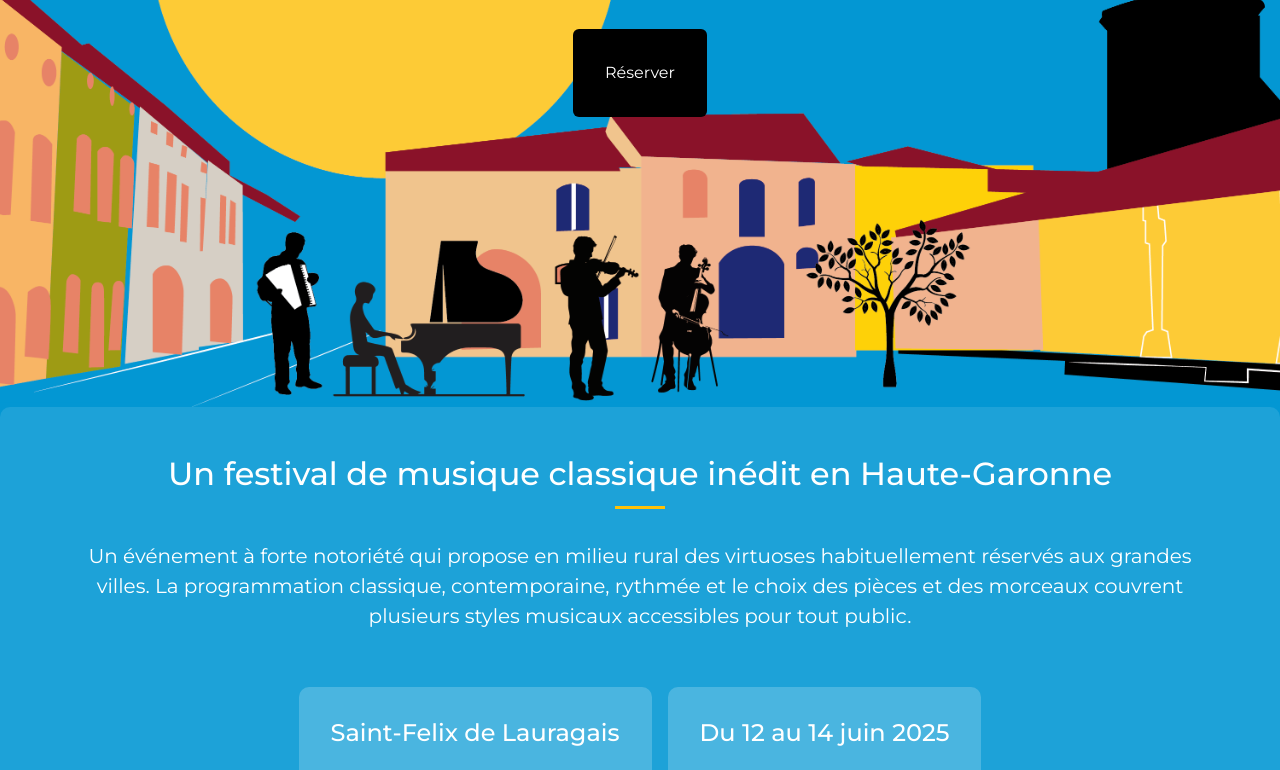
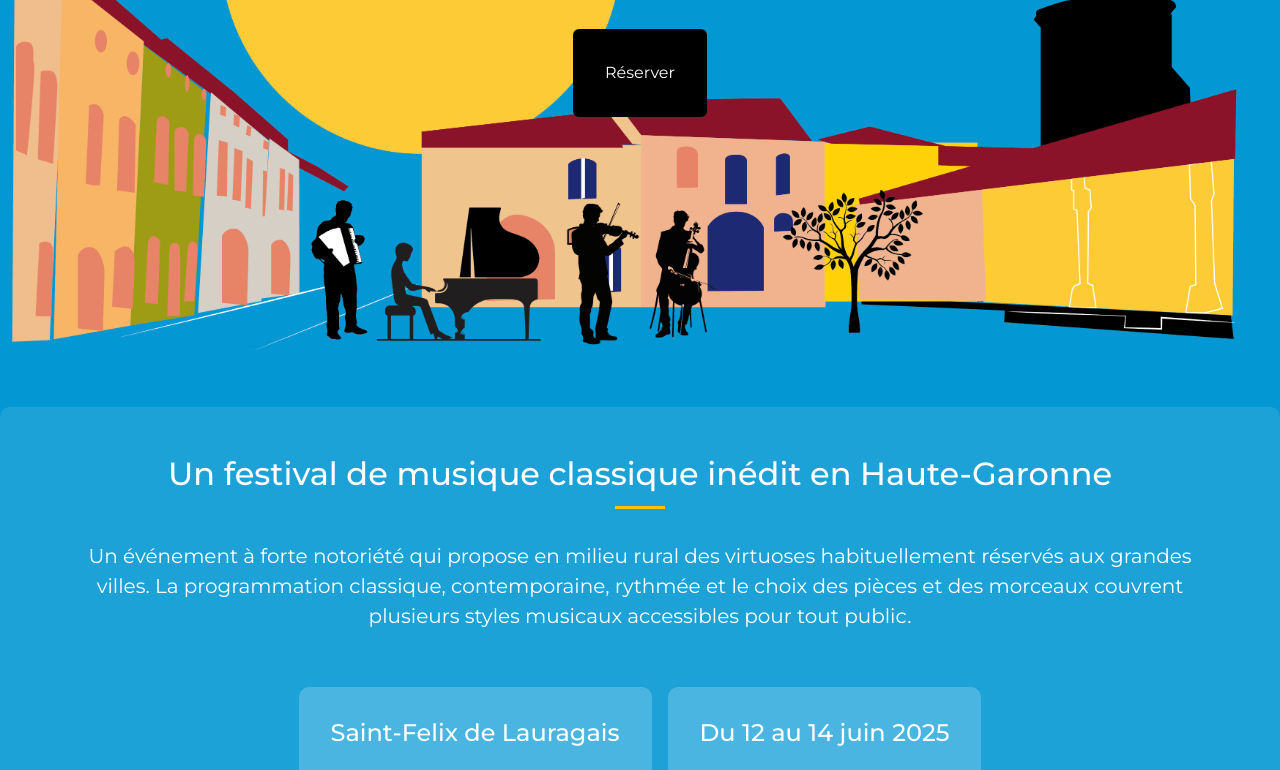
Before and after one commit to Numazer/ProjetConcerts, a website: page index.html in a window 1280 px wide. Shown: the part 393-1163 px from the top of the page. Drawn offline with nearby package versions, Linux system fonts and the light colour scheme.

Commit message:
mise a jour obj cover => contain

```diff
--- a/index.html
+++ b/index.html
@@ -46,8 +46,7 @@
 
     <!-- Hero Section -->
     <header id="accueil" class="position-relative" style="height: 100vh;">
-        <img src="./images/Hero_header_Musiques_hall_St_Felix.png" class="img-fluid w-100 h-100 object-fit-cover"
-            alt="Music Hall Saint-Felix background">
+        <img src="./images/Hero_header_Musiques_hall_St_Felix.png" class="img-fluid w-100 h-100 object-fit-contain" alt="Music Hall Saint-Felix background">
         <div class="position-absolute top-0 start-0 w-100 h-100 d-flex align-items-center justify-content-center text-center text-white">
             <div>
                 <h1 class="display-4">Music'Hall à Saint-Felix</h1>
```
Also changed, not shown: style.css (+3 -4 lines), images/afficheMiseAJour.jpg (added), images/afficheMiseAJour2.jpg (added), images/modifRenaud_Capucon_Simon_Fowler.jpg (added), images/modifRichard_Galliano_C_Pieroni_S_Braem.jpg (added), 2 other files.
